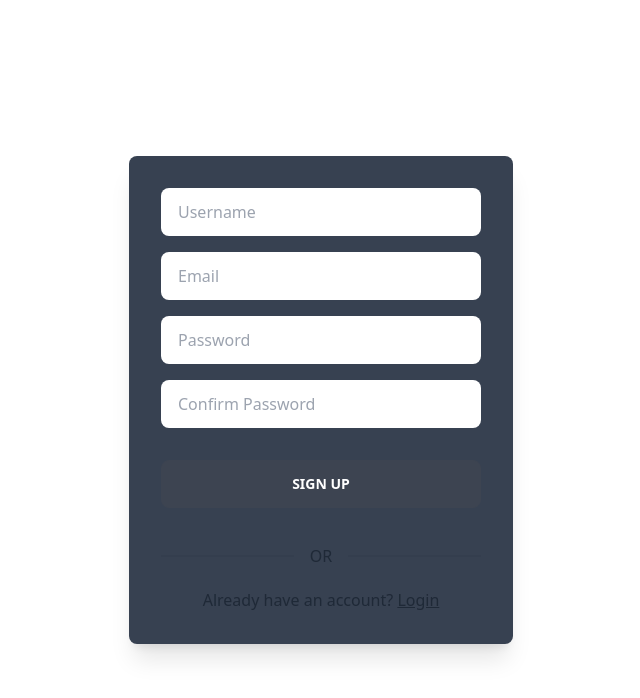
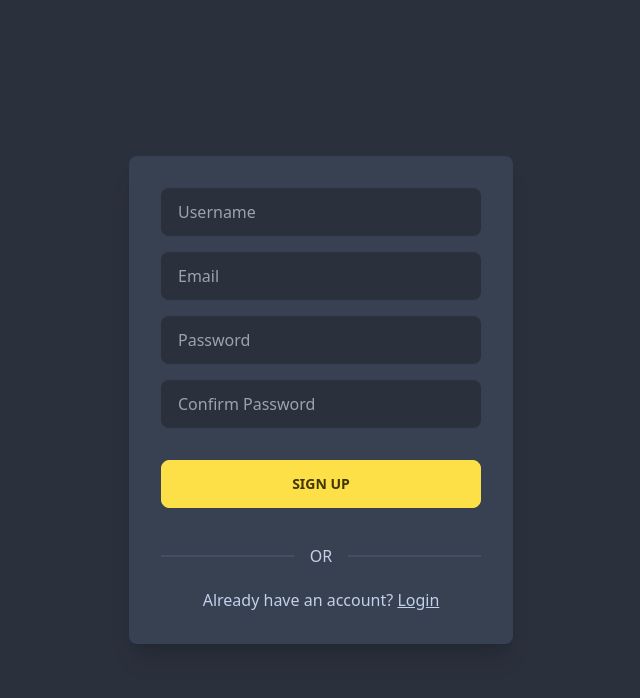
Before and after one commit to nicm2/macro-monkeys, a SvelteKit app: page /signup in a window 1280 px wide. Shown: the top 698 px of the page, without its empty margins (319-959 px from the left). Built offline with nearby package versions, Linux system fonts and the light colour scheme.

Commit message:
theme update

```diff
--- a/src/routes/(authentication)/login/+page.svelte
+++ b/src/routes/(authentication)/login/+page.svelte
@@ -14,7 +14,7 @@
 			<input bind:value={password} type="password" placeholder="Password" class="input w-full max-w-xs my-4" name="password_box" id="password_box" />
 
 			<!-- Submit Button -->
-			<input type="button" value="Login" class="btn my-4 w-full" on:click={post} />
+			<input type="button" value="Login" class="btn btn-primary my-4 w-full" on:click={post} />
 		</form>
 
 		<!-- Signup Redirect -->
--- a/src/routes/(authentication)/signup/+page.svelte
+++ b/src/routes/(authentication)/signup/+page.svelte
@@ -19,7 +19,7 @@
     <input bind:value={confirmPassword} type="password" placeholder="Confirm Password" class="input w-full max-w-xs my-4" name="confirm_box" />
 
     <!-- Submit Button -->
-    <input type="button" value="Sign Up" class="btn my-4 w-full" on:click={post} />
+    <input type="button" value="Sign Up" class="btn btn-primary my-4 w-full" on:click={post} />
 </form>
 
 <!-- Login Redirect -->
--- a/tailwind.config.cjs
+++ b/tailwind.config.cjs
@@ -5,12 +5,15 @@ module.exports = {
     './pages/**/*.{html,js}',
     './components/**/*.{html,js}',
 ],
-  theme: {
+  theme: [],
+  daisyui: {
+    themes: [
+      {
         mytheme: {
 
-      "primary": "#661AE6",
+          "primary": "#fde047",
 
-      "secondary": "#D926AA",
+          "secondary": "#92400e",
 
           "accent": "#1FB2A5",
 
@@ -27,6 +30,8 @@ module.exports = {
           "error": "#F87272",
         },
       },
+    ],
+  },
   plugins: [
     require('daisyui')
   ],
```
Lines whose indentation alone changed are shown as unchanged.
